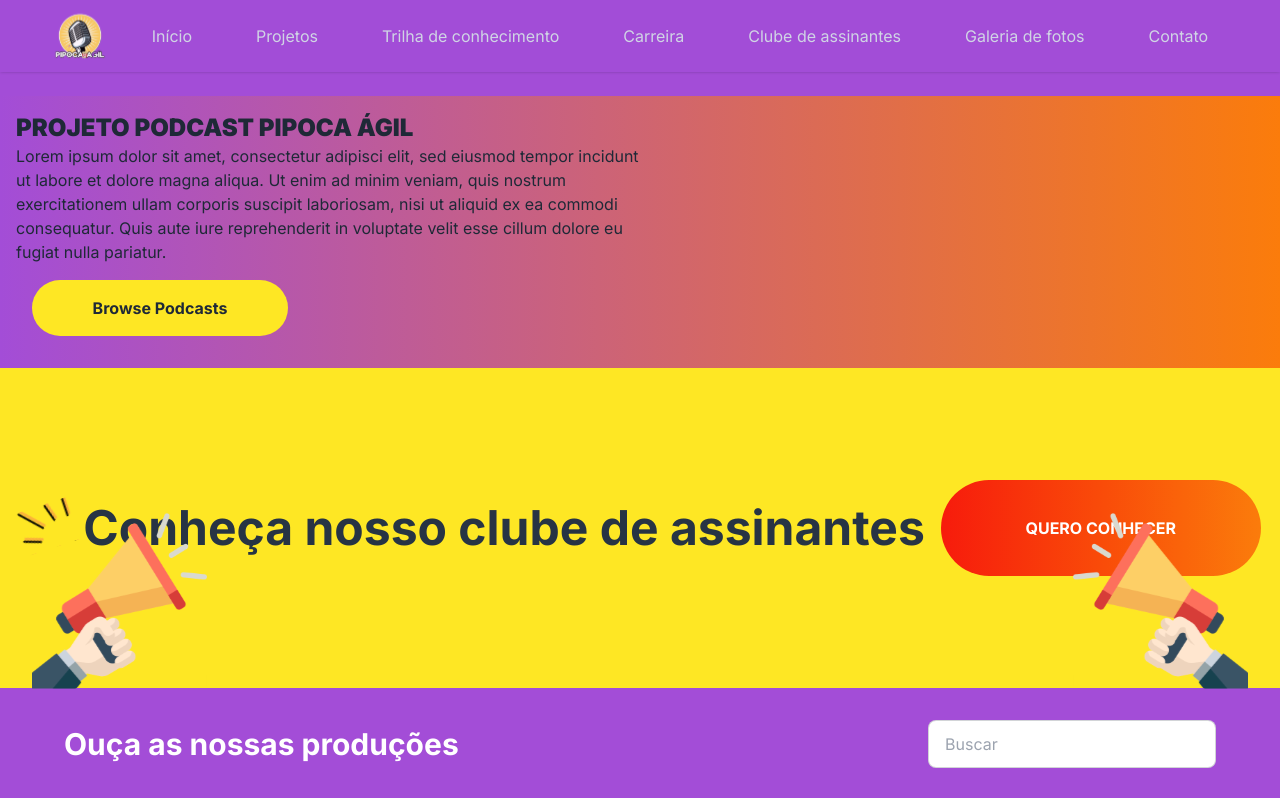
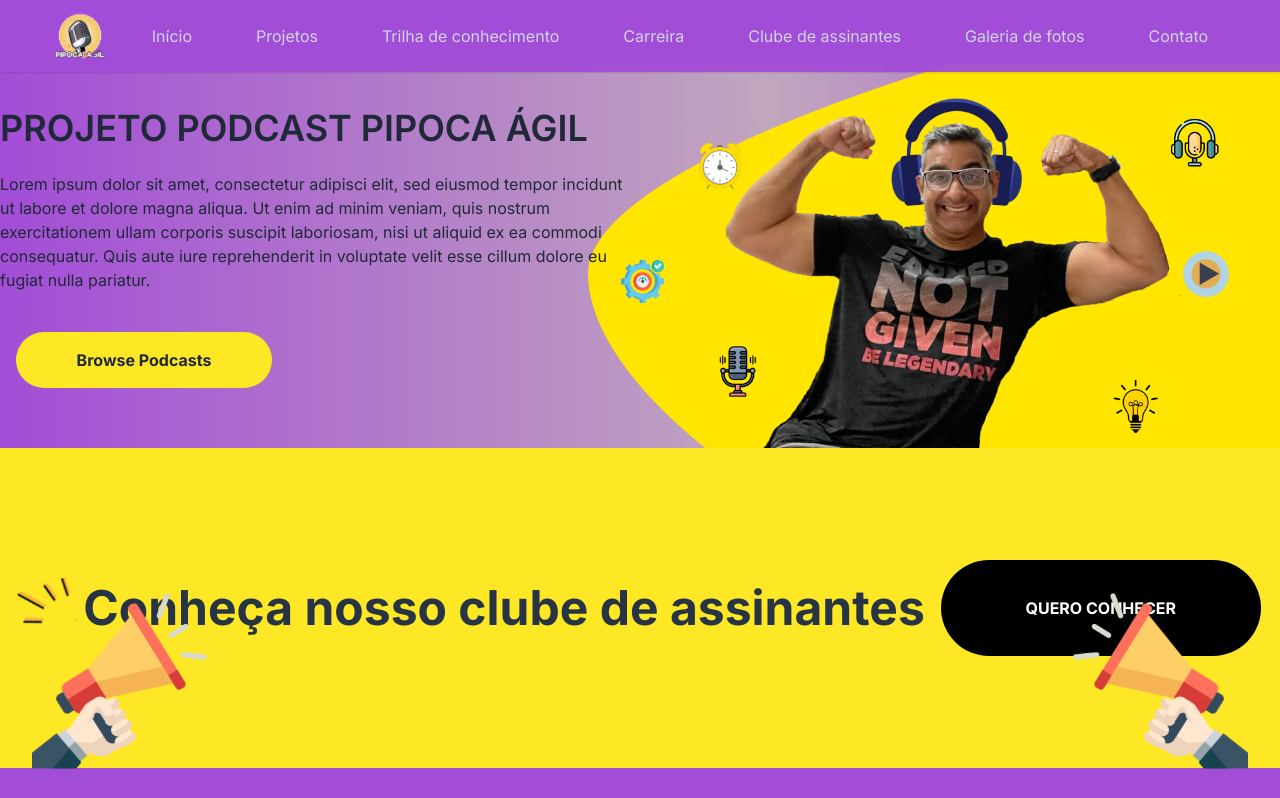
Before and after one commit to websam2/projeto-pipoca-agil, a Next.js app: page /Home in a window 1280 px wide. Shown: the top 798 px of the page. Built offline with nearby package versions, Linux system fonts and the light colour scheme.

Commit message:
ajustes no banner

```diff
--- a/src/components/Button1/index.jsx
+++ b/src/components/Button1/index.jsx
@@ -1,6 +1,6 @@
 export default function Button1(props) {
   return (
-    <button className="bg-yellow hover:bg-red font-bold p-4 m-4 w-64 rounded-full">
+    <button className="bg-yellow hover:bg-gradient-to-r from-red via-orange2 to-orange hover:text-white font-bold p-4 m-4 w-64 rounded-full">
       {props.nameButton}
     </button>
   );
--- a/src/components/Button2/index.jsx
+++ b/src/components/Button2/index.jsx
@@ -1,6 +1,6 @@
 export default function Button2(props) {
   return (
-    <button className="bg-gradient-to-r from-red via-orange2 to-orange hover:bg-red text-white font-bold p-4 m-4 w-80 h-24 rounded-full">
+    <button className="bg-dark hover:bg-gradient-to-r from-red via-orange2 to-orange text-white font-bold p-4 m-4 w-80 h-24 rounded-full">
       {props.nameButton}
     </button>
   );
--- a/src/layout/Hero/index.jsx
+++ b/src/layout/Hero/index.jsx
@@ -4,10 +4,12 @@
 
 export default function Hero() {
   return (
-    <div className="flex flex-row bg-gradient-to-r from-purple to-orange justify-center p-4 items-center max-w-7xl mt-24 relative">
-      <section className="flex flex-col w-1/2">
-        <h1 className="text-2xl font-black">PROJETO PODCAST PIPOCA ÁGIL</h1>
-        <p>
+    <div className="flex flex-row bg-gradient-to-r from-purple via-purple2 via-60% to-purple justify-center items-center w-full overflow-hidden h-96 mt-16 relative">
+      <section className="flex flex-col max-w-7xl gap-6">
+        <h1 className="text-4xl font-semibold z-10">
+          PROJETO PODCAST PIPOCA ÁGIL
+        </h1>
+        <p className="z-20 w-1/2">
           Lorem ipsum dolor sit amet, consectetur adipisci elit, sed eiusmod
           tempor incidunt ut labore et dolore magna aliqua. Ut enim ad minim
           veniam, quis nostrum exercitationem ullam corporis suscipit
@@ -17,15 +19,13 @@
         </p>
         <Button1 nameButton="Browse Podcasts" />
       </section>
-      <div className="w-1/2">
-        {/* <Image
-          className="object-contain w-full h-full"
-          width={1200}
-          height={0}
-          src={Banner}
-          alt="Fundo"
-        /> */}
-      </div>
+      <Image
+        className="absolute -right-52 -top-40  z-0"
+        width={900}
+        height={0}
+        src={Banner}
+        alt="Fundo"
+      />
     </div>
   );
 }
--- a/tailwind.config.js
+++ b/tailwind.config.js
@@ -10,6 +10,7 @@
     },
     colors: {
       purple: "#A34DD7",
+      purple2: "#C1A7BE",
       red: "#F71B0C",
       orange: "#FB7C0B",
       orange2: "#F94B09",
@@ -20,19 +21,19 @@
       "gray-light": "#d3dce6",
       white: "#FFF",
     },
-    fontFamily: {
-      sans: ["Graphik", "sans-serif"],
-      serif: ["Merriweather", "serif"],
-    },
-    extend: {
-      spacing: {
-        128: "32rem",
-        144: "36rem",
-      },
-      borderRadius: {
-        "4xl": "2rem",
-      },
-    },
+    // fontFamily: {
+    //   sans: ["Graphik", "sans-serif"],
+    //   serif: ["Merriweather", "serif"],
+    // },
+    // extend: {
+    //   spacing: {
+    //     128: "32rem",
+    //     144: "36rem",
+    //   },
+    //   borderRadius: {
+    //     "4xl": "2rem",
+    //   },
+    // },
   },
   plugins: [require("daisyui")],
 };
```
